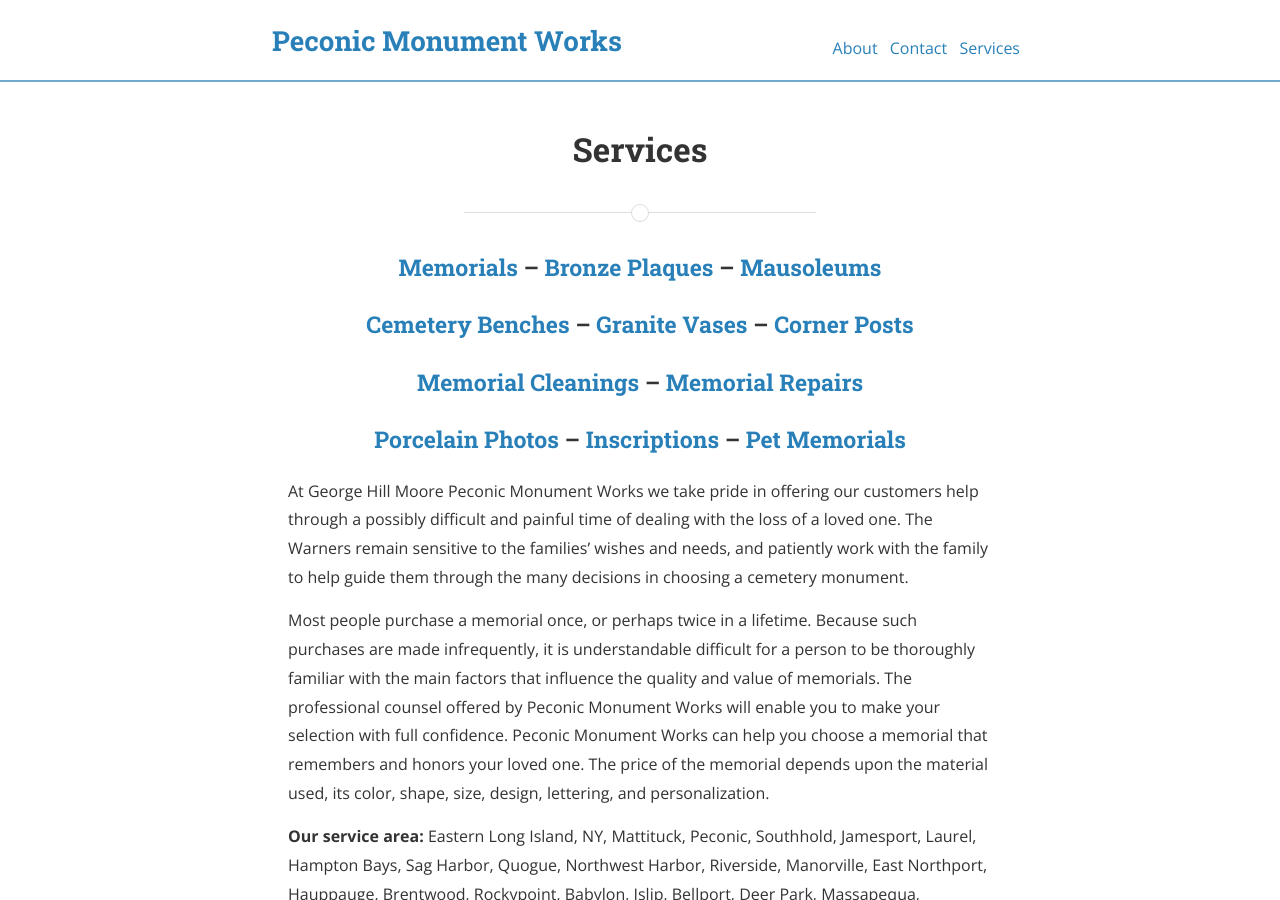
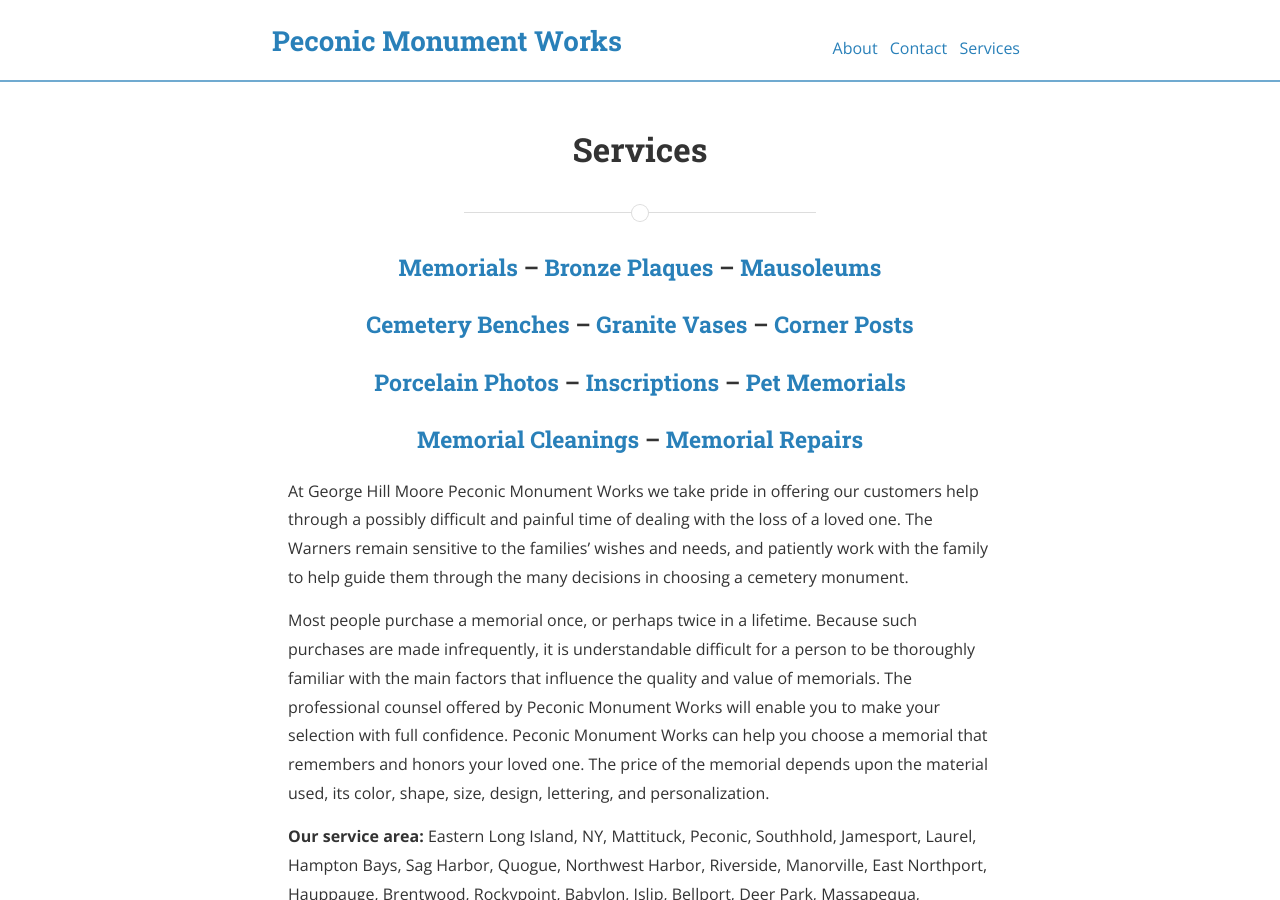
Before and after one commit to peconicmonuments/peconicmonuments.github.io, a Jekyll site: the page built from services.md, in a window 1280 px wide and 900 px high. Built offline with Jekyll 4.4.1, drawn with Linux system fonts in a browser that asks for light colours; nearby versions of some CDN libraries.

Commit message:
line width

```diff
--- a/services.md
+++ b/services.md
@@ -7,9 +7,9 @@
 
 ### [Cemetery Benches](#granite-cemetery-benches) -- [Granite Vases](#granite-vases) -- [Corner Posts](#cemetery-corner-posts)
 
+### [Porcelain Photos](#porcelain-photos) -- [Inscriptions](#inscription-lettering) -- [Pet Memorials](#pet-memorials)
+
 ### [Memorial Cleanings](#cleaning-services) -- [Memorial Repairs](#memorial-repairs)
-
-### [Porcelain Photos](#porcelain-photos) -- [Inscriptions](#inscription-lettering) -- [Pet Memorials](#pet-memorials)
 
 At George Hill Moore Peconic Monument Works we take pride in offering
 our customers help through a possibly difficult and painful time of
```
